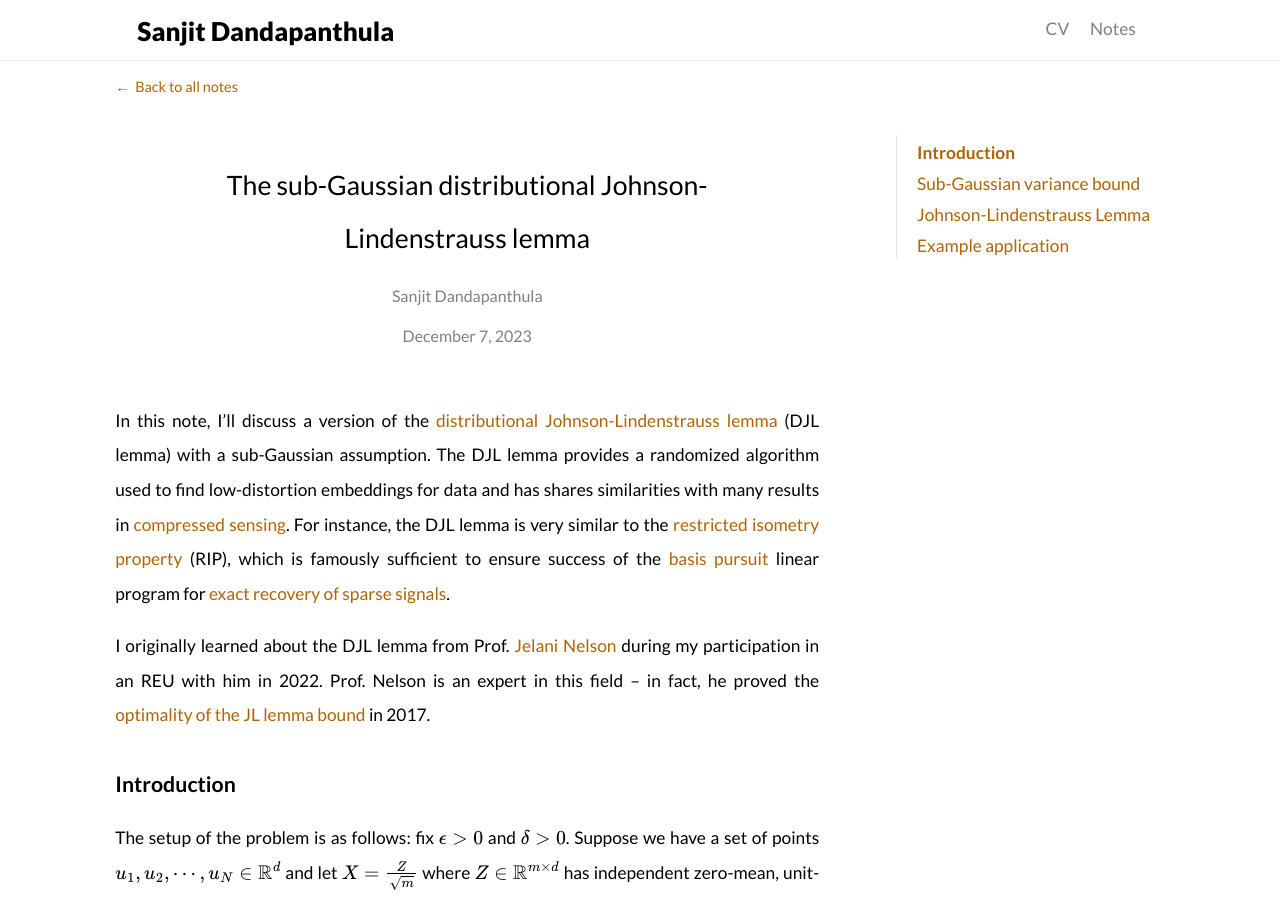
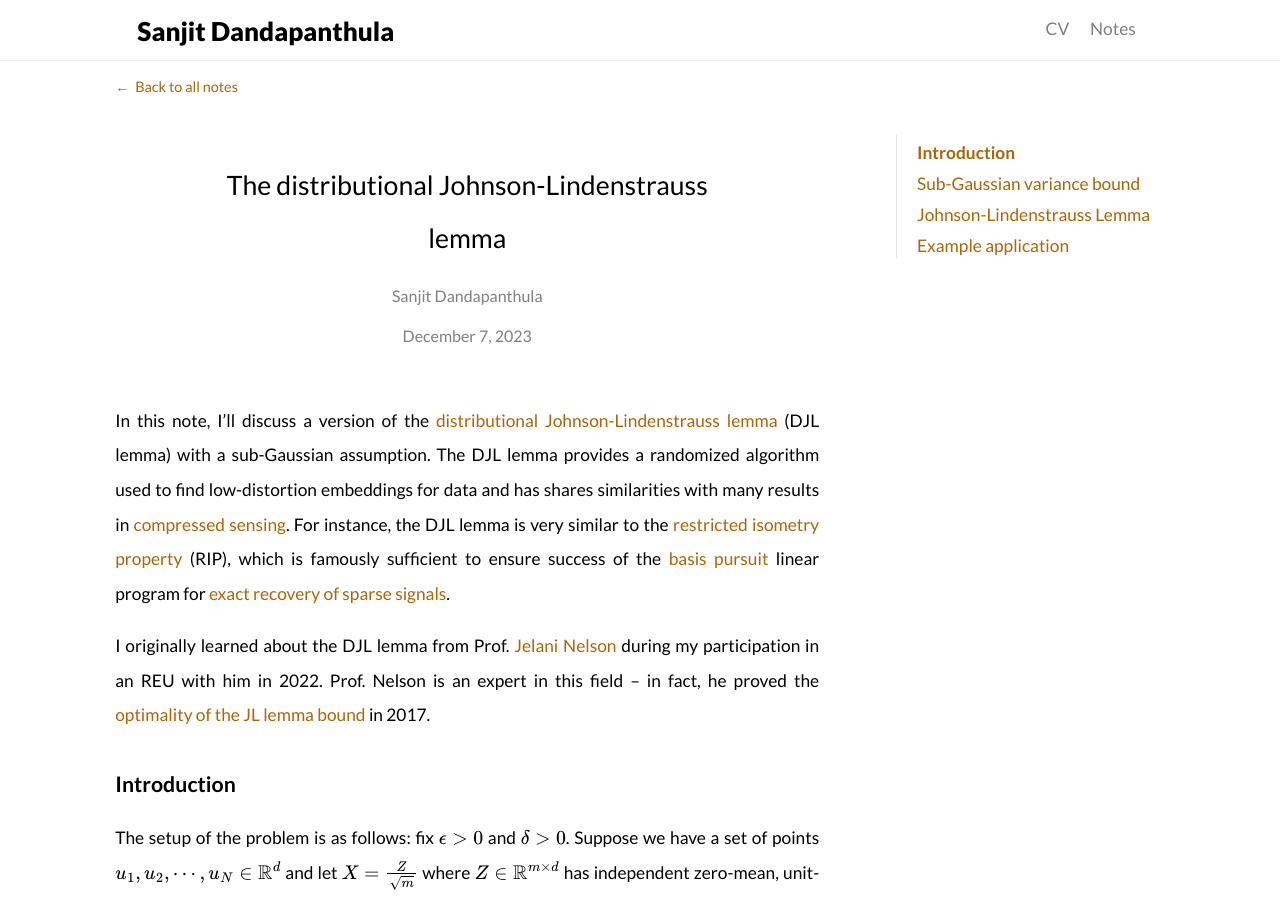
Before and after one commit to sanjitdp/sanjitdp.github.io, a Jekyll site: the page built from _posts/2023-12-07-johnson-lindenstrauss-lemma.md, in a window 1280 px wide and 900 px high. Built offline with Jekyll 4.4.1, drawn with Linux system fonts in a browser that asks for light colours; formulas are drawn with MathJax 3; some of the changed lines change nothing that is shown.

Commit message:
finally fixed code copy feature, minor note edits

```diff
--- a/_layouts/note.html
+++ b/_layouts/note.html
@@ -125,6 +125,12 @@
 <script>
   document.addEventListener('DOMContentLoaded', (event) => {
     document.querySelectorAll('pre').forEach((codeBlock) => {
+      const wrapper = document.createElement('div');
+      wrapper.style.position = 'relative';
+
+      codeBlock.parentNode.insertBefore(wrapper, codeBlock);
+      wrapper.appendChild(codeBlock);
+
       const button = document.createElement('button');
       button.className = 'copy-button';
       button.innerHTML = '<i class="far fa-clipboard"></i>';
@@ -141,12 +147,16 @@
         });
       });
 
-      codeBlock.style.position = 'relative'; // Ensure the code block is positioned relative
-      codeBlock.appendChild(button); // Append to the code block
+      button.style.position = 'absolute';
+      button.style.top = '0px';
+      button.style.right = '0px';
+      button.style.width = '50px';
+      button.style.height = '50px';
 
-      // Position the button relative to the code block
-      button.style.top = '10px';
-      button.style.right = '10px';
+
+      wrapper.appendChild(button);
+
+      codeBlock.style.paddingRight = '60px';
     });
   });
 </script>
--- a/_posts/2023-12-07-johnson-lindenstrauss-lemma.md
+++ b/_posts/2023-12-07-johnson-lindenstrauss-lemma.md
@@ -1,6 +1,6 @@
 ---
 layout: note
-title: The sub-Gaussian distributional Johnson-Lindenstrauss lemma
+title: The distributional Johnson-Lindenstrauss lemma
 date: 2023-12-07
 author: Sanjit Dandapanthula
 ---
```
